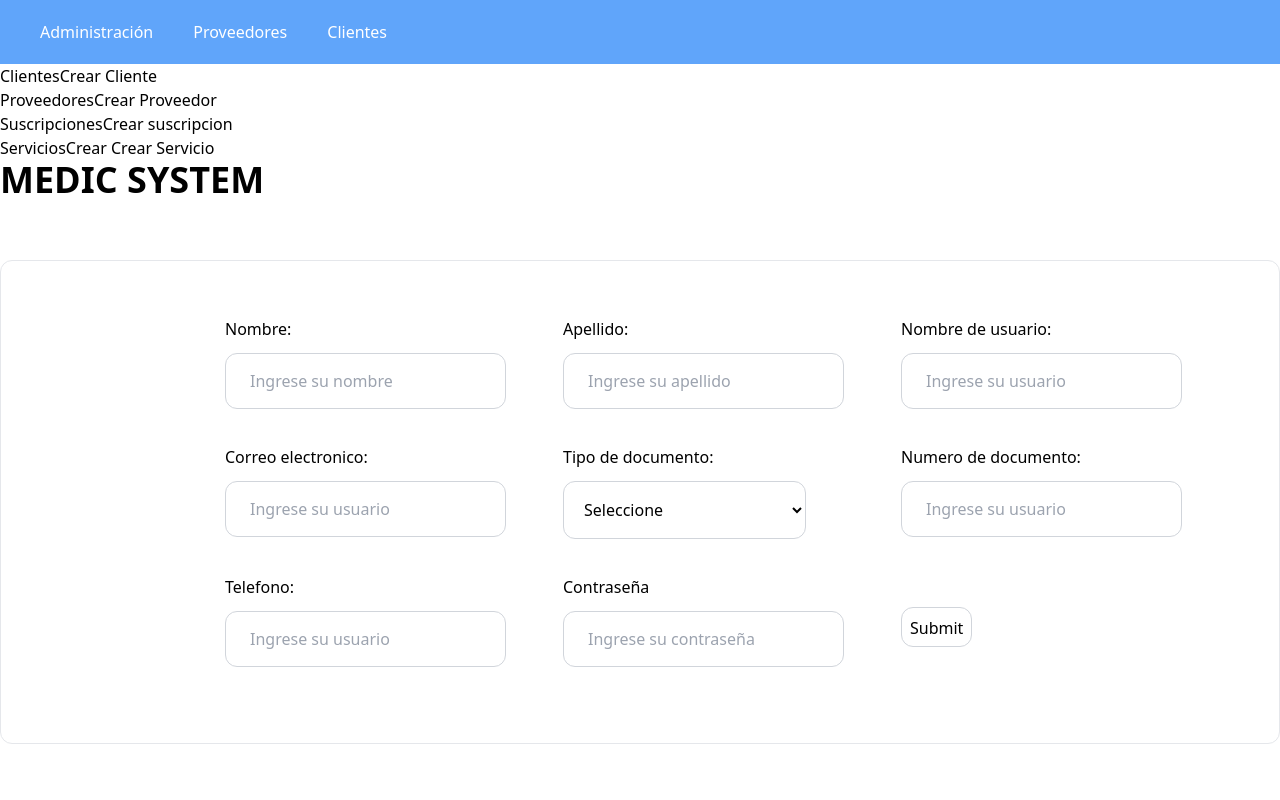
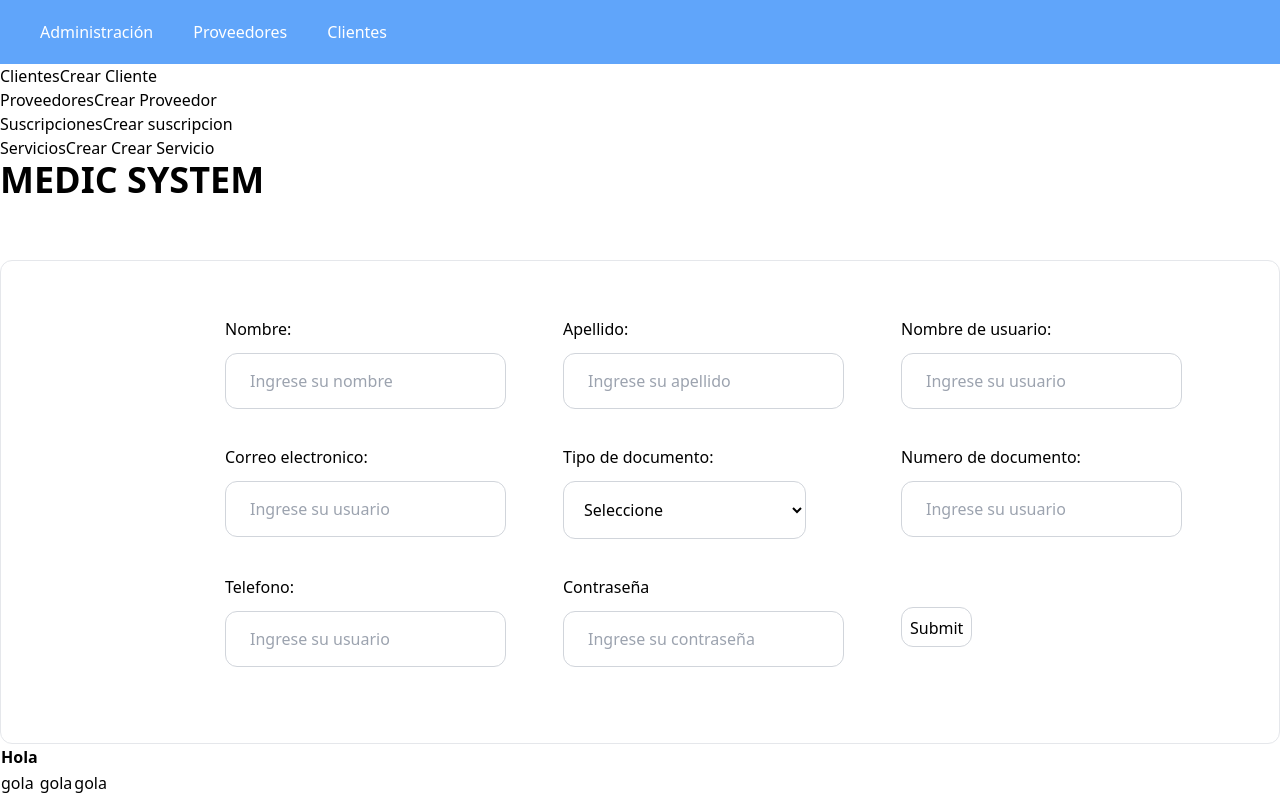
Before and after one commit to harryson723/MedicSystemFront, a React (Vite) app: page /dashboard/createClient in a window 1280 px wide. Built offline with nearby package versions, Linux system fonts and the light colour scheme.

Commit message:
creacion de lista

```diff
--- a/package.json
+++ b/package.json
@@ -12,10 +12,11 @@
   "dependencies": {
     "localforage": "^1.10.0",
     "match-sorter": "^6.3.4",
+    "primereact": "^10.5.1",
     "react": "^18.2.0",
     "react-dom": "^18.2.0",
     "react-router-dom": "^6.22.1",
-    "sort-by": "^1.2.0"
+    "sort-by": "^0.0.2"
   },
   "devDependencies": {
     "@types/react": "^18.2.55",
--- a/src/components/ButtonSubmit.jsx
+++ b/src/components/ButtonSubmit.jsx
@@ -1,14 +1,30 @@
+import request from "../utils/request.js";
+
 export default function ButtonSubmit({ value, handleSubmit }) {
-    return (
-        <div className="flex items-center">
-            <input
-                className="
+    /*
+  const data = request("http://127.0.0.1:8080/v1/api/", {
+    method: "GET",
+    headers: {
+      "Content-Type": "application/json",
+      "Authentication": "Barer"
+    },
+    mode: "cors",
+  });
+  console.log(data);
+  */
+  return (
+    <div className="flex items-center">
+      <input
+        className="
                 border
                 border-gray-300
                 rounded-xl
                 w-100 p-2 mt-3 mb-5 h-10
             "
-                type="submit" value={value} onSubmit={handleSubmit} />
-        </div>
-    )
+        type="submit"
+        value={value}
+        onSubmit={handleSubmit}
+      />
+    </div>
+  );
 }
--- /dev/null
+++ b/src/components/Columns.jsx
@@ -0,0 +1,5 @@
+export default function Colunm({ children }) {
+    return (
+        <th>{children}</th>
+    )
+}
--- a/src/components/List.jsx
+++ b/src/components/List.jsx
@@ -0,0 +1,30 @@
+import Row from "./Row";
+
+const listValues = (objs) => {
+  for (obj in objs) {
+  }
+};
+
+export default function List({ children, data }) {
+
+  return (
+    <>
+      {data && (
+        <div>
+          <table>
+            <thead>
+              <tr>
+                {children}
+              </tr>
+            </thead>
+            <tbody>
+              {data.items.map((item) => (
+                <Row item={item}></Row>
+              ))}
+            </tbody>
+          </table>
+        </div>
+      )}
+    </>
+  );
+}
--- /dev/null
+++ b/src/components/Row.jsx
@@ -0,0 +1,9 @@
+export default function Row({ item }) {
+  return (
+    <tr>
+      {Object.values(item).map((i) => (
+        <td>{i}</td>
+      ))}
+    </tr>
+  );
+}
--- a/src/main.jsx
+++ b/src/main.jsx
@@ -1,10 +1,14 @@
-import React from 'react'
-import ReactDOM from 'react-dom/client'
-import App from './App.jsx'
-import './assets/css/index.css'
+import React from "react";
+import ReactDOM from "react-dom/client";
+import App from "./App.jsx";
+import "./assets/css/index.css";
+import { PrimeReactProvider, PrimeReactContext } from "primereact/api";
+import "primereact/resources/themes/lara-light-blue/theme.css"
 
-ReactDOM.createRoot(document.getElementById('root')).render(
+ReactDOM.createRoot(document.getElementById("root")).render(
   <React.StrictMode>
-    <App />
-  </React.StrictMode>,
-)
+    <PrimeReactProvider>
+      <App />
+    </PrimeReactProvider>
+  </React.StrictMode>
+);
--- a/src/pages/Dashboard/CreateClient.jsx
+++ b/src/pages/Dashboard/CreateClient.jsx
@@ -1,10 +1,25 @@
+import Colunm from "../../components/Columns";
 import FormCreateUser from "../../components/FormCreateUser";
+import List from "../../components/List";
+
+const data = {
+  labels: ["hola", "holas", ],
+  items: [
+    {
+        'hola': 'gola',
+        'hola1': 'gola',
+        'hola2': 'gola'
+    }
+  ],
+};
 
 export default function CreateClient() {
-
-    return (
-            <>
-                <FormCreateUser></FormCreateUser>
-            </>
-    );
+  return (
+    <>
+      <FormCreateUser></FormCreateUser>
+      <List data={data}>
+        <Colunm>Hola</Colunm>
+      </List>
+    </>
+  );
 }
--- a/src/pages/Dashboard/componenets/Sidebar.jsx
+++ b/src/pages/Dashboard/componenets/Sidebar.jsx
@@ -1,7 +1,11 @@
 import { Link } from "react-router-dom";
 
 export default function Sidebar({ options }) {
+  const currentURL = window.location.href;
+  const showSidebar = /dashboard$/.test(currentURL);
   return (
+    <>
+      {!showSidebar && (
         <div>
           <div>
             <span>Clientes</span>
@@ -20,5 +24,7 @@ export default function Sidebar({ options }) {
             <Link to="/dashboard/createService">Crear Crear Servicio</Link>
           </div>
         </div>
-    )
+      )}
+    </>
+  );
 }
--- a/src/utils/request.js
+++ b/src/utils/request.js
@@ -1,5 +1,7 @@
-export default request = async (url, options = {}) => {
+const request = async (url, options = {}) => {
   const req = await fetch(url, options);
   const res = await req.json();
   return res;
 };
+
+export default request;
```
Also changed, not shown: 1 other file (tests, documents, lock files or other folders). Lines whose indentation alone changed are shown as unchanged.
